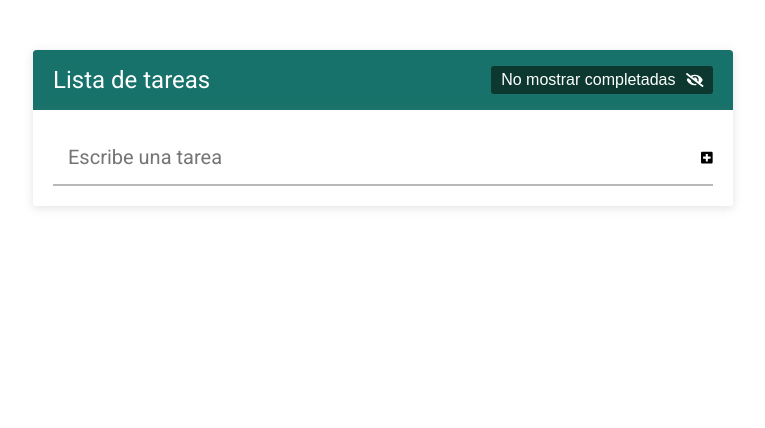
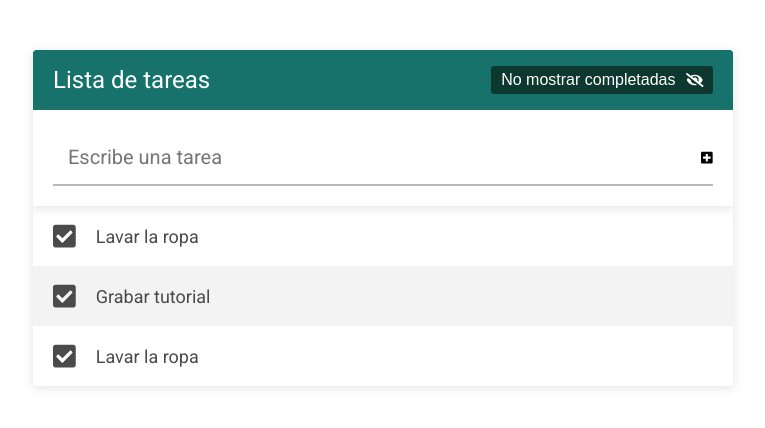
Before and after one commit to gcancho/lista__tareas, a React (Create React App) app: page / in a window 1280 px wide. Shown: the top 428 px of the page, without its empty margins (257-1022 px from the left). Built offline with nearby package versions, Linux system fonts and the light colour scheme.

Commit message:
Creando la lista de tareas

```diff
--- a/src/App.js
+++ b/src/App.js
@@ -2,6 +2,7 @@
 import "./App.css";
 import FormularioTareas from "./componentes/FormularioTareas";
 import Header from "./componentes/Header";
+import ListaTareas from "./componentes/ListaTareas";
 
 function App() {
   const [tareas, cambiarTareas] = useState([
@@ -28,6 +29,7 @@
     <div className="contenedor">
       <Header />
       <FormularioTareas tareas={tareas} cambiarTareas={cambiarTareas} />
+      <ListaTareas tareas={tareas} />
     </div>
   );
 }
--- /dev/null
+++ b/src/componentes/ListaTareas.js
@@ -0,0 +1,22 @@
+import React from "react";
+import Tarea from "./Tarea";
+
+//Este componente es una lista que contendra las tareas, a este componente se le pasa el estado "tareas" para mostrarlo con map
+const ListaTareas = ({ tareas }) => {
+  return (
+    <ul className="lista-tareas">
+      {/* Muestra el texto de cada tarea del estado de "tareas" que estamos obteniendo en el componente*/}
+      {tareas.length > 0 ? (
+        tareas.map((tarea) => {
+          // return <li key={tarea.id}>{tarea.texto}</li>;
+          // Creamos un componente para mejor orden y le pasamos los parametros al componente "Tarea"
+          return <Tarea key={tarea.id} tarea={tarea} />;
+        })
+      ) : (
+        <div className="lista-tareas__mensaje">No hay tareas agregadas</div>
+      )}
+    </ul>
+  );
+};
+
+export default ListaTareas;
--- /dev/null
+++ b/src/componentes/Tarea.js
@@ -0,0 +1,33 @@
+import React from "react";
+import { FontAwesomeIcon } from "@fortawesome/react-fontawesome";
+import {
+  faCheckSquare,
+  faEdit,
+  faTimes,
+} from "@fortawesome/free-solid-svg-icons";
+
+// Esta obteniendo la tarea que se creo dentro del map del componente "ListaTareas", no confundir con el estado "tareas"
+// Recomendacion: Llamar de otra forma a los estados para que no genere confusion
+const Tarea = ({ tarea }) => {
+  return (
+    <li className="lista-tareas__tarea">
+      <FontAwesomeIcon
+        icon={faCheckSquare}
+        className="lista-tareas__icono lista-tareas__icono-check"
+      />
+      <div className="lista-tareas__texto">{tarea.texto}</div>
+      <div className="lista-tareas__contenedor-botones">
+        <FontAwesomeIcon
+          icon={faEdit}
+          className="lista-tareas__icono lista-tareas__icono-accion"
+        />
+        <FontAwesomeIcon
+          icon={faTimes}
+          className="lista-tareas__icono lista-tareas__icono-accion"
+        />
+      </div>
+    </li>
+  );
+};
+
+export default Tarea;
```
